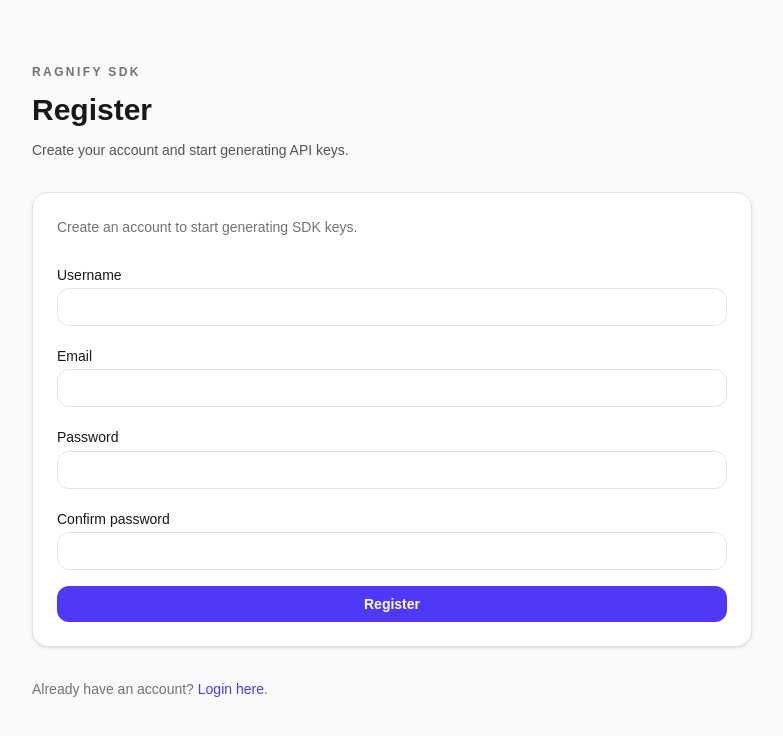
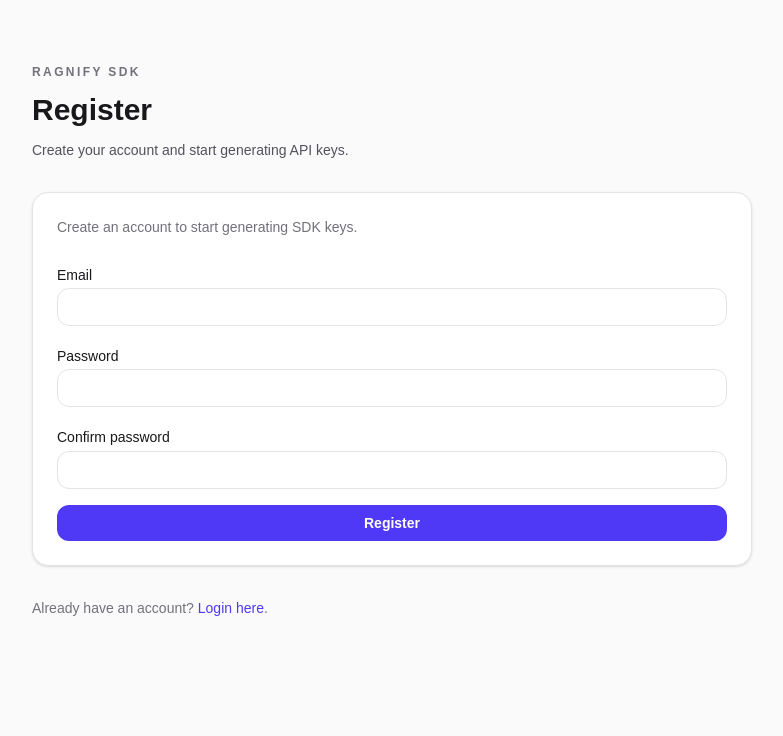
Before and after one commit to sgrpnwr/ragnify-sdk-ui, a Next.js app: page /register in a window 1280 px wide. Shown: the top 736 px of the page, without its empty margins (248-1031 px from the left). Built offline with nearby package versions, Linux system fonts and the light colour scheme.

Commit message:
refactor: remove username field from registration process

```diff
--- a/app/components/AuthContext.tsx
+++ b/app/components/AuthContext.tsx
@@ -15,7 +15,6 @@ type LoginPayload = {
 };
 
 type RegisterPayload = {
-  username: string;
   email: string;
   password: string;
   confirmPassword: string;
@@ -143,7 +142,6 @@ export function AuthProvider({ children }: { children: ReactNode }) {
           "Content-Type": "application/json",
         },
         body: JSON.stringify({
-          username: payload.username,
           email: payload.email,
           password: payload.password,
           confirmPassword: payload.confirmPassword,
@@ -163,7 +161,7 @@ export function AuthProvider({ children }: { children: ReactNode }) {
         throw new Error("Register response missing access token.");
       }
 
-      handleAuthResponse(token, `Welcome, ${payload.username}! Account created.`);
+  handleAuthResponse(token, "Account created successfully.");
       return true;
     } catch (error) {
       setAuthError(error instanceof Error ? error.message : "Registration failed");
--- a/app/components/AuthForms.tsx
+++ b/app/components/AuthForms.tsx
@@ -18,7 +18,6 @@ type LoginValues = {
 };
 
 type RegisterValues = {
-  username: string;
   email: string;
   password: string;
   confirmPassword: string;
@@ -39,10 +38,6 @@ const loginSchema = yup
 
 const registerSchema = yup
   .object({
-    username: yup
-      .string()
-      .min(3, "Username must be at least 3 characters")
-      .required("Username is required"),
     email: yup
       .string()
       .email("Enter a valid email")
@@ -184,23 +179,6 @@ export default function AuthForms({ defaultTab = "login", showTabs = true }: Aut
             onSubmit={registerForm.handleSubmit(handleRegister)}
           >
             <div className="space-y-2">
-              <label className="text-sm font-medium" htmlFor="register-username">
-                Username
-              </label>
-              <input
-                id="register-username"
-                type="text"
-                autoComplete="off"
-                className="w-full rounded-xl border border-zinc-200 bg-transparent px-3 py-2 text-sm outline-none focus:border-indigo-500 focus:ring-2 focus:ring-indigo-200 dark:border-zinc-800 dark:focus:border-indigo-500 dark:focus:ring-indigo-500/20"
-                {...registerForm.register("username")}
-              />
-              {registerForm.formState.errors.username && (
-                <p className="text-xs text-rose-500">
-                  {registerForm.formState.errors.username.message}
-                </p>
-              )}
-            </div>
-            <div className="space-y-2">
               <label className="text-sm font-medium" htmlFor="register-email">
                 Email
               </label>
```
